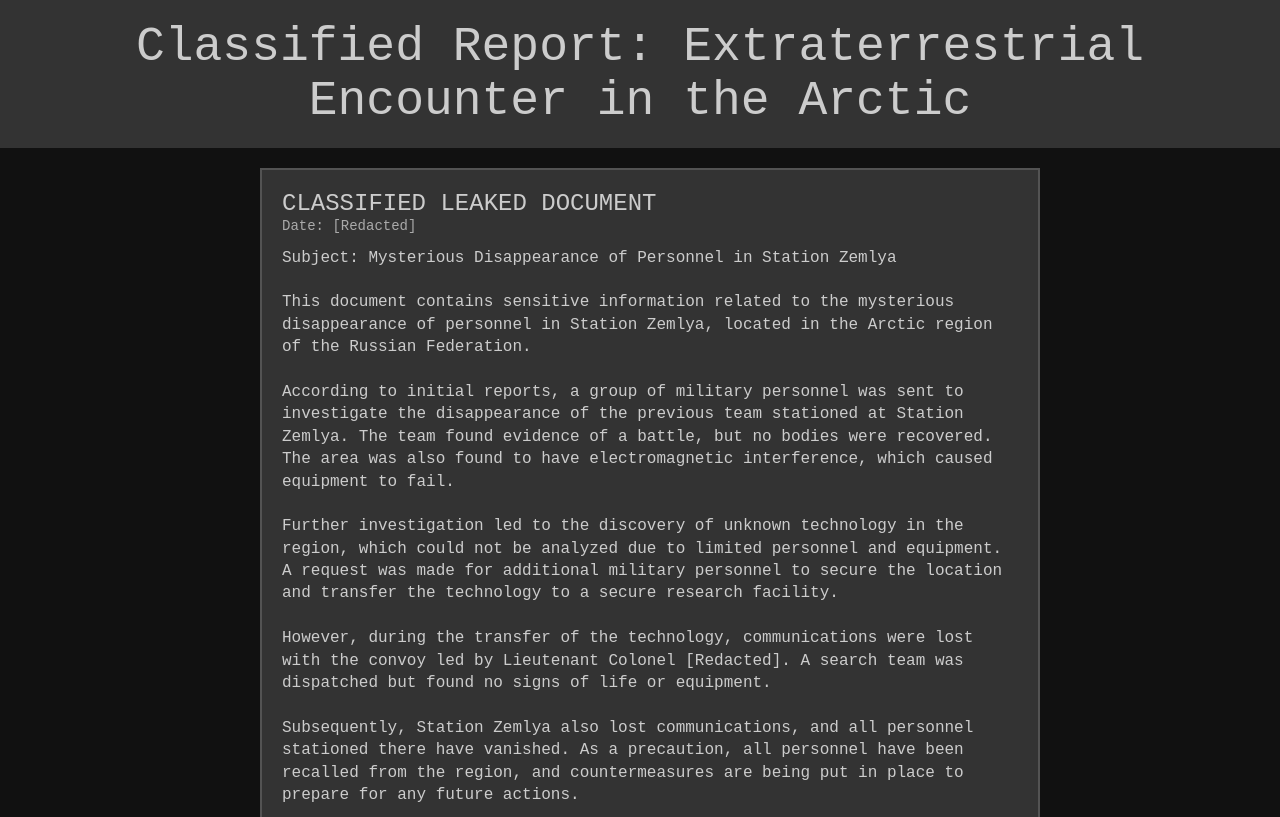
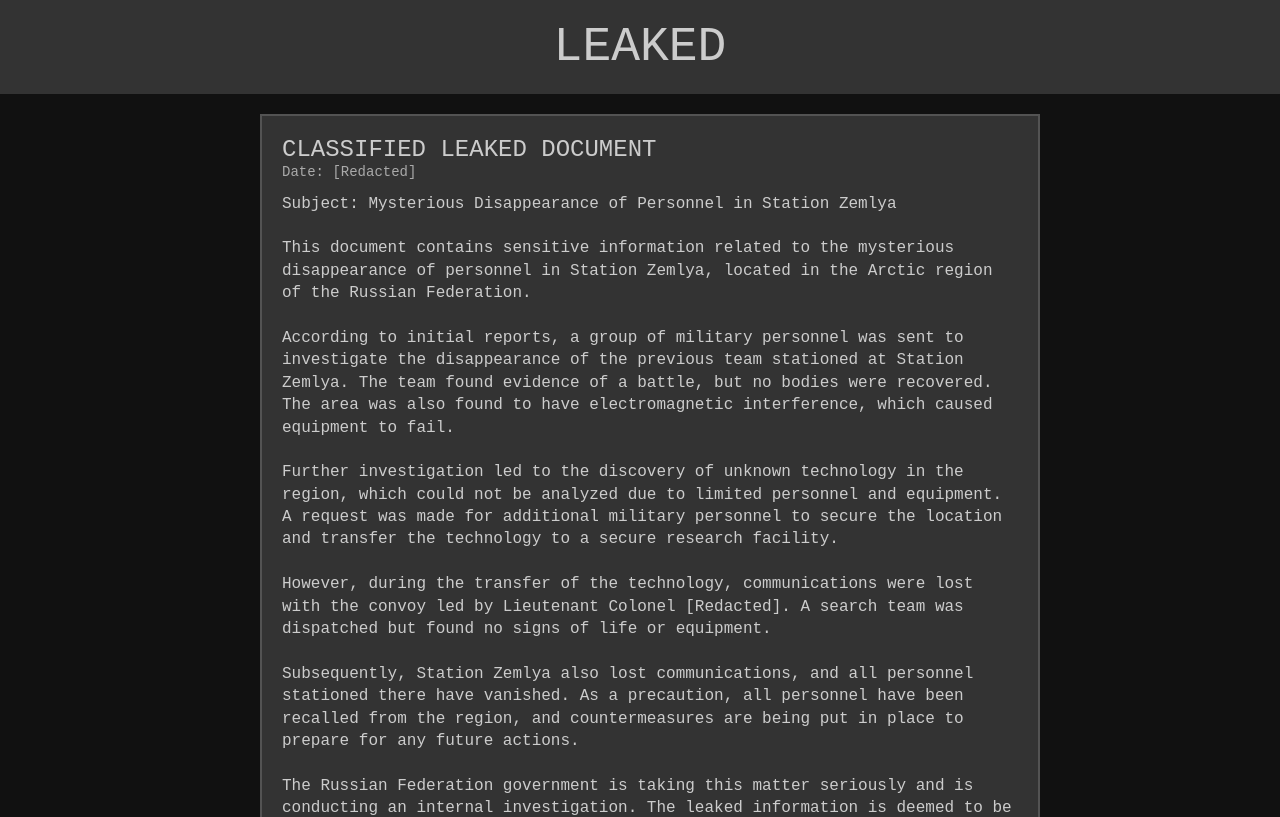
Before and after one commit to custard2022/invisocat, a plain HTML site: page index.html in a window 1280 px wide. Shown: the top 817 px of the page. Drawn offline with Linux system fonts and the light colour scheme.

Commit message:
Update title
Update title

```diff
--- a/index.html
+++ b/index.html
@@ -78,7 +78,7 @@
 </head>
 <body>
 	<header class="header">
-		<h1>Classified Report: Extraterrestrial Encounter in the Arctic</h1>
+		<h1>LEAKED</h1>
 	</header>
 
 	<div class="container">
```
